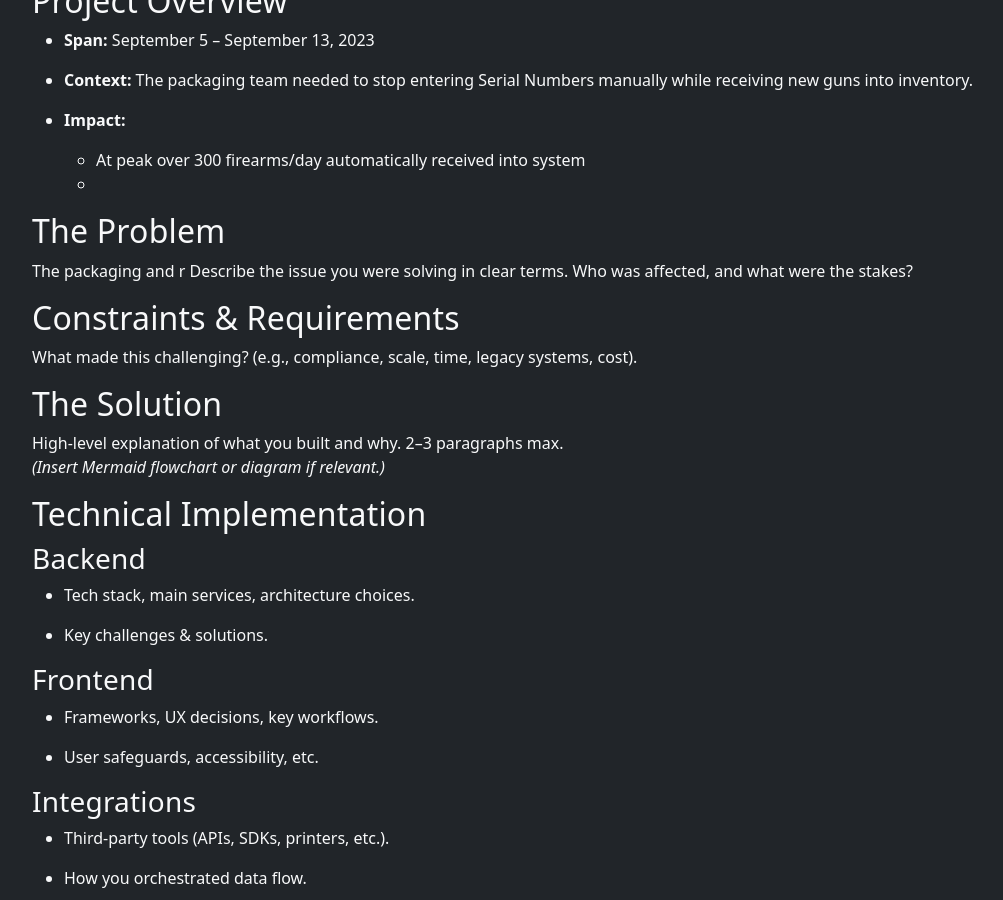
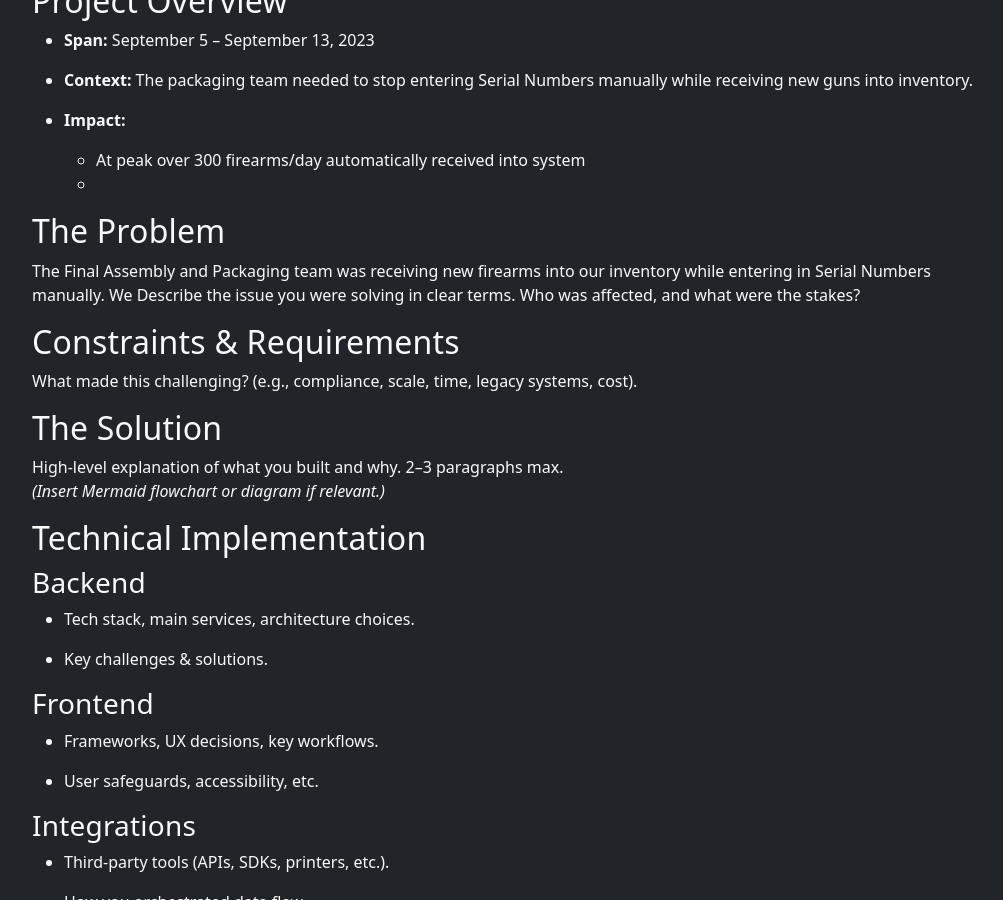
Before and after one commit to ChanceYoung/ChanceYoung.github.io, a Jekyll site: the page built from _projects/In Progress/packagingsolutionv1.md, in a window 1280 px wide and 900 px high, scrolled down 727 px. Shown: the whole window, without its empty margins (130-1133 px from the left). Built offline with Jekyll 4.4.1, drawn with Linux system fonts in a browser that asks for light colours.

Commit message:
_projects/In Progress/packagingsolutionv1.md updated from https://stackedit.io/

```diff
--- a/_projects/In Progress/packagingsolutionv1.md
+++ b/_projects/In Progress/packagingsolutionv1.md
@@ -32,7 +32,7 @@ The ERP system we used provided an integration toolkit written in .NET that used
 
 ## The Problem
 
-The packaging and r
+The Final Assembly and Packaging team was receiving new firearms into our inventory while entering in Serial Numbers manually. We
 Describe the issue you were solving in clear terms. Who was affected, and what were the stakes?
 
 ## Constraints & Requirements
```
Also changed, not shown: other parts of _projects/In Progress/packagingsolutionv1.md (+1 -1 lines).
